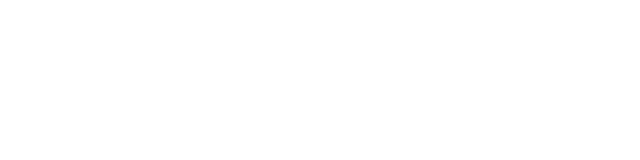
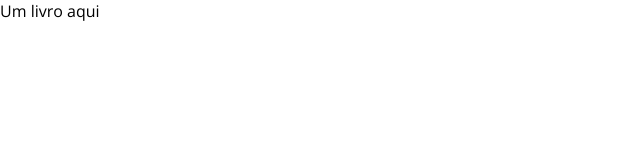
Before and after one commit to elicavalheiro/ebook-rent, a Vue app: page /book/1 in a window 1280 px wide. Before the commit this address had no page. Shown: the top 160 px of the page, without its empty margins (0-640 px from the left). Built offline with nearby package versions, Linux system fonts and the light colour scheme.

Commit message:
:sparkles: create book page

```diff
--- a/src/components/BookCard.vue
+++ b/src/components/BookCard.vue
@@ -1,6 +1,6 @@
 <template>
   <div class="book-card">
-    <img src="https://images-na.ssl-images-amazon.com/images/I/51p+5uCAG8L._SX258_BO1,204,203,200_.jpg" >
+    <img src="https://images-na.ssl-images-amazon.com/images/I/71lFUYuLmuL.jpg" >
     <div class="book-info">
       <h3 class="title">A revolução dos bichos</h3>
       <p class="author">George Orwell</p>
--- a/src/router/index.js
+++ b/src/router/index.js
@@ -2,12 +2,18 @@
 import Home from '@/views/Home.vue'
 import Login from '@/views/Login'
 import Registry from '@/views/Registry'
+import BookPage from '@/views/BookPage'
 
 const routes = [
   {
     path: '/',
     name: 'Home',
     component: Home,
+  },
+  {
+    path: '/book/:id',
+    name: 'Book',
+    component: BookPage,
   },
   {
     path: '/acesso',
--- /dev/null
+++ b/src/views/BookPage.vue
@@ -0,0 +1,3 @@
+<template>
+  Um livro aqui
+</template>
```
